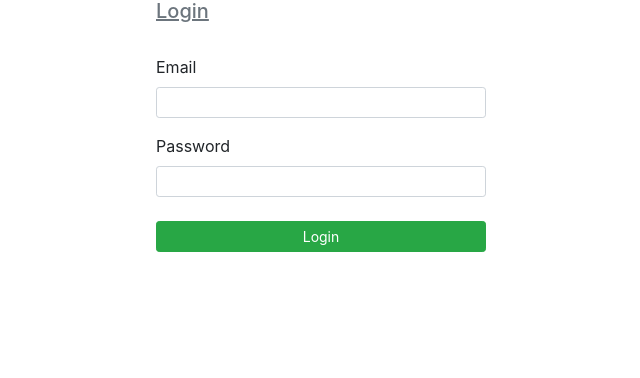
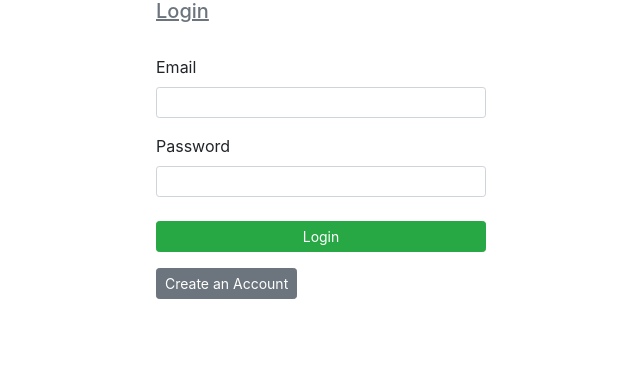
Before and after one commit to kirukudenis/bidding, a Flask app: page /login in a window 1280 px wide. Shown: the part 113-491 px from the top of the page, without its empty margins (304-944 px from the left). Run offline with Flask 2, Linux system fonts and the light colour scheme; some libraries are stand-ins or nearby versions.

Commit message:
register

```diff
--- a/bidding/templates/login.html
+++ b/bidding/templates/login.html
@@ -77,6 +77,7 @@
                 <div class="form-group mt-3">
                     {{ form.submit(class="btn btn-sm btn-success btn-block mt-4")}}
                 </div>
+                <a href="{{ url_for("register") }}" class="btn btn-secondary btn-sm">Create an Account</a>
             </form>
         </div>
      </div>
```
